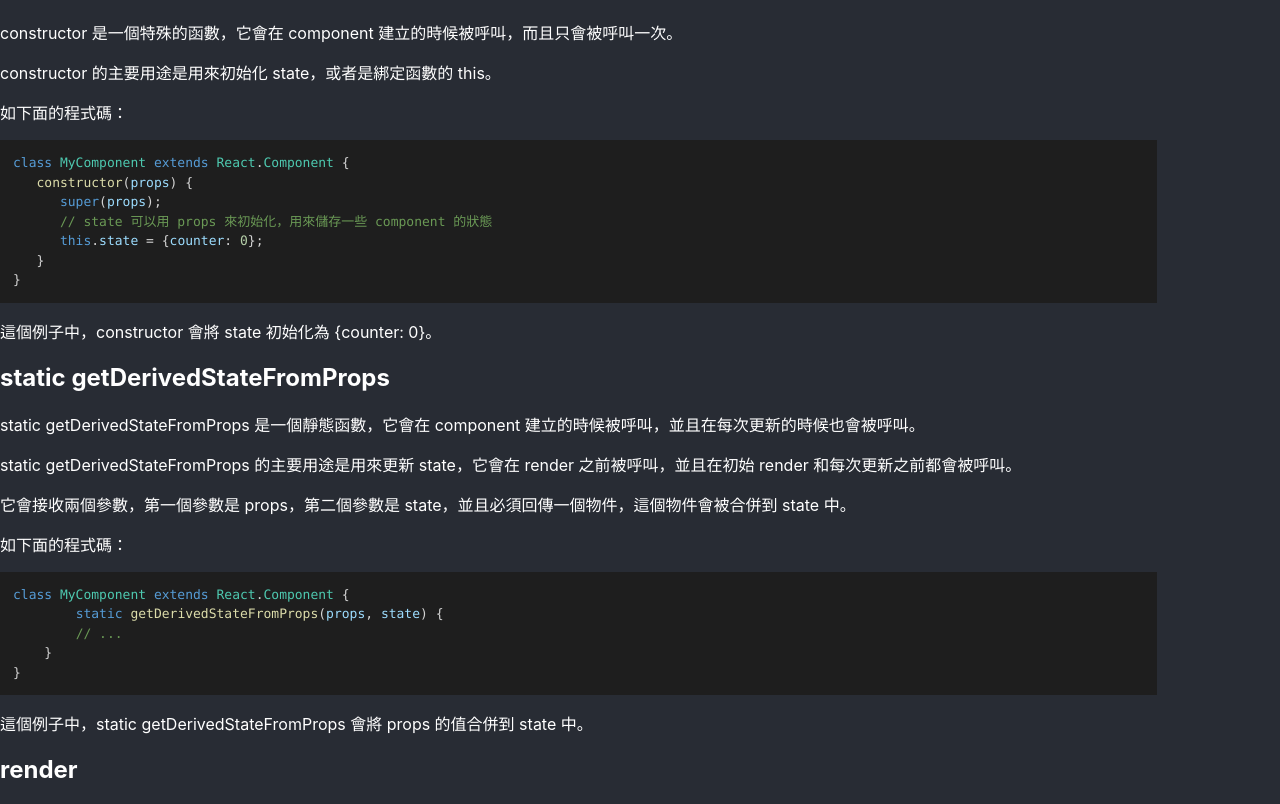
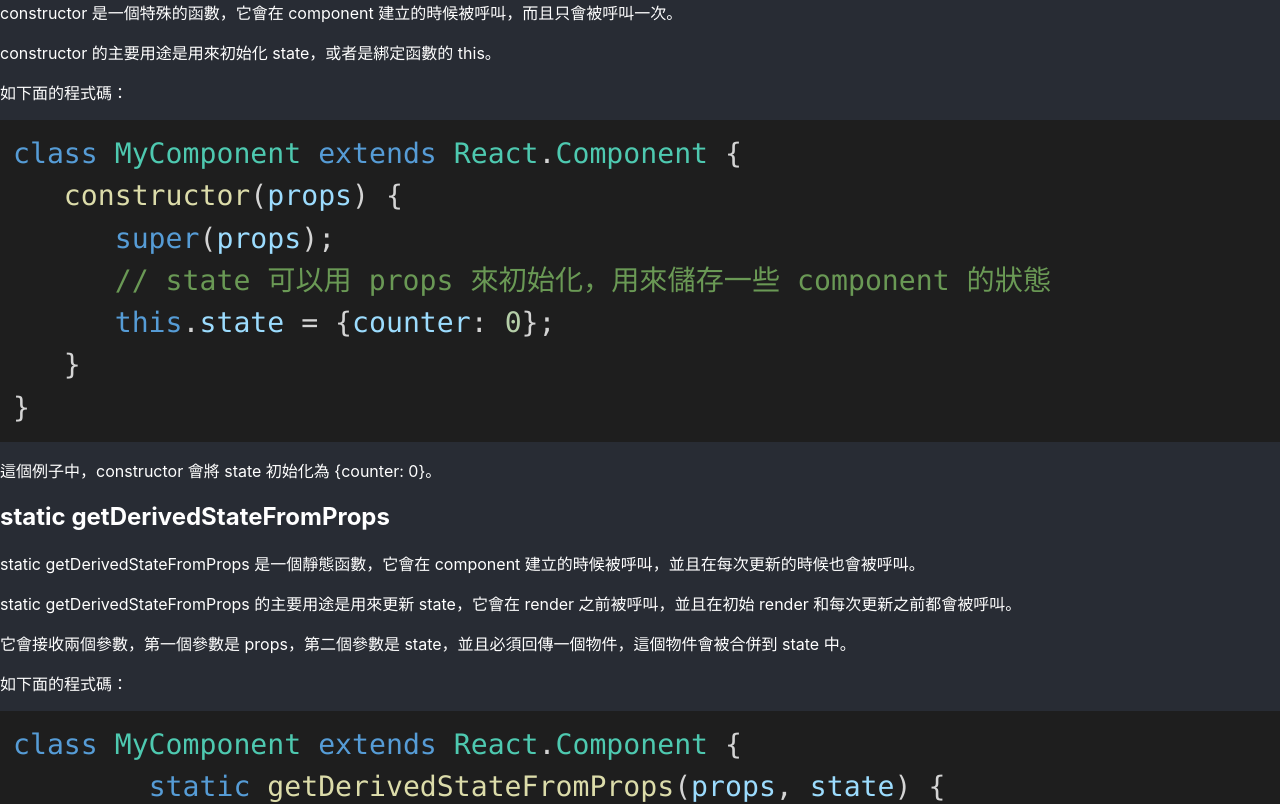
Before and after one commit to Bobo100/React-Class-Component-LifeCycle, a Next.js app: page / in a window 1280 px wide. Shown: the part 1540-2344 px from the top of the page. Built offline with nearby package versions, Linux system fonts and the light colour scheme.

Commit message:
更新scss 與 font-size

```diff
--- a/styles/global.scss
+++ b/styles/global.scss
@@ -1,3 +1,7 @@
+* {
+    box-sizing: border-box;
+}
+
 body {
     margin: 0;
     padding: 0;
@@ -9,10 +13,6 @@
 
 code {
     font-family: source-code-pro, Menlo, Monaco, Consolas, "Courier New", monospace;
-}
-
-* {
-    box-sizing: border-box;
 }
 
 .flex {
@@ -33,17 +33,15 @@
 
 .App {
     background-color: #282c34;
-    display: flex;
     font-size: 2vmin;
     color: white;
 }
 
 .container {
     display: flex;
-    align-items: flex-start;
+    flex-direction: column;
     box-sizing: border-box;
-    flex-direction: column;
-    margin: 20px auto;
+    // margin: 20px auto;
     max-width: 1440px;
 }
 
@@ -60,3 +58,12 @@
     border: 1px solid #ffa601;
     padding: 10px;
 }
+
+button {
+    width: -moz-fit-content;
+    width: fit-content;
+}
+
+pre > code {
+    font-size: 2.2vw !important;
+}
--- a/styles/index.module.scss
+++ b/styles/index.module.scss
@@ -5,6 +5,6 @@
 .h1 {
     background-color: #ffa601;
     color: #383838;
-    font-size: 3rem;
+    font-size: 3em;
     font-weight: 700;
 }
```
